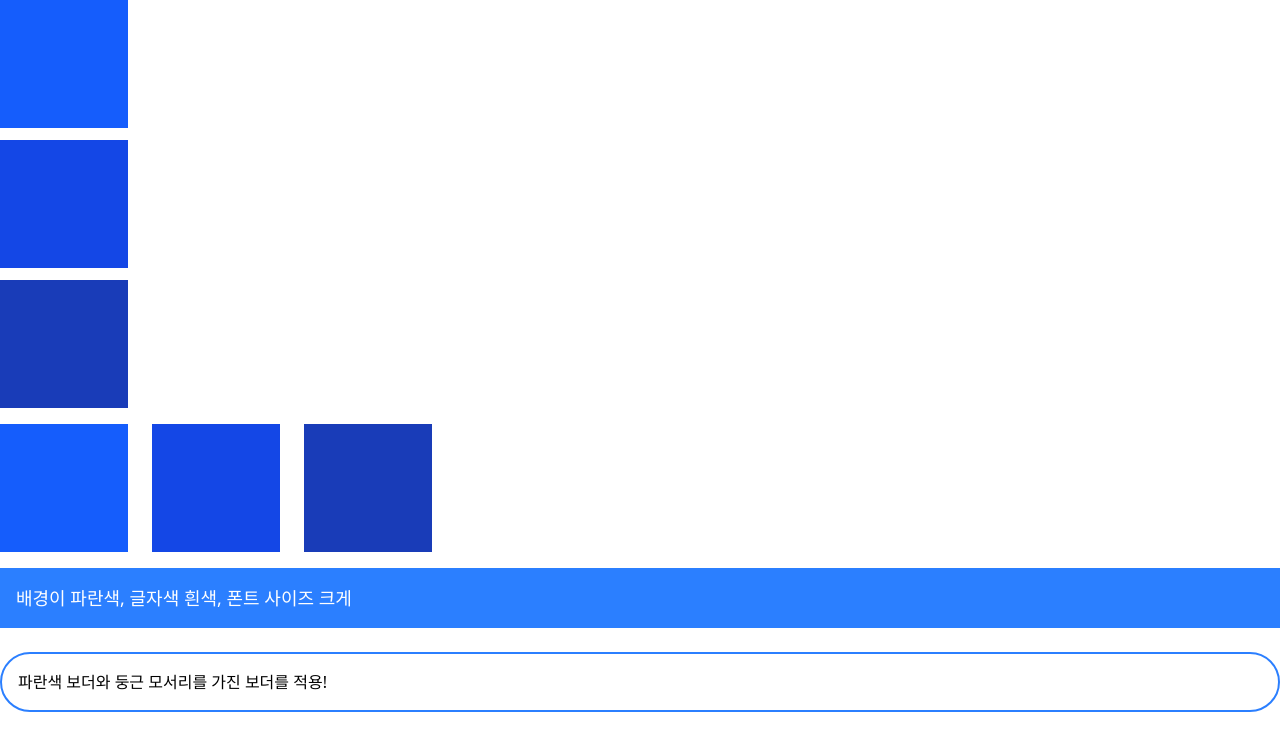
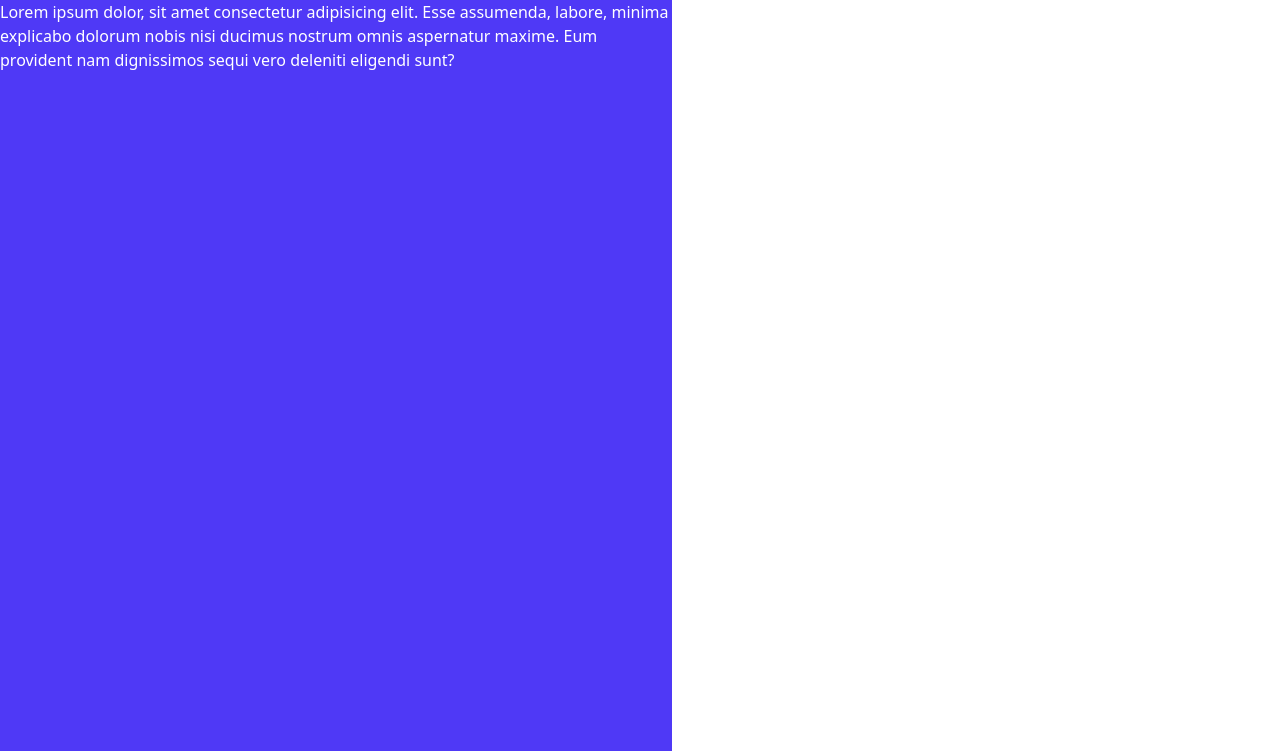
Before and after one commit to juyeon-Bae/TailwindCSS-Study, a React (Vite) app: page / in a window 1280 px wide. Shown: the top 751 px of the page. Built offline with nearby package versions, Linux system fonts and the light colour scheme.

Commit message:
Container

```diff
--- /dev/null
+++ b/src/02_layout/container.jsx
@@ -0,0 +1,15 @@
+export default function Container() {
+  return (
+    //h-screen : viewport(100vh)
+    <main
+      className="container max-w-2xl  bg-indigo-600 h-screen
+    text-white
+    "
+    >
+      Lorem ipsum dolor, sit amet consectetur adipisicing elit. Esse assumenda,
+      labore, minima explicabo dolorum nobis nisi ducimus nostrum omnis
+      aspernatur maxime. Eum provident nam dignissimos sequi vero deleniti
+      eligendi sunt?
+    </main>
+  );
+}
--- a/src/App.jsx
+++ b/src/App.jsx
@@ -1,11 +1,13 @@
 import { BrowserRouter, Route, Routes } from 'react-router-dom';
 import TailwindBasic from './pages/Tailwind_Basic';
+import Container from './02_layout/container';
 function App() {
   return (
     <>
       <BrowserRouter>
         <Routes>
-          <Route path="/" element={<TailwindBasic />} />
+          {/* <Route path="/" element={<TailwindBasic />} /> */}
+          <Route path="/" element={<Container />} />
         </Routes>
       </BrowserRouter>
     </>
--- /dev/null
+++ b/src/pages/Layout.jsx
@@ -0,0 +1,9 @@
+import Container from '../02_layout/container';
+
+export default function Layout() {
+  return (
+    <>
+      <Container />
+    </>
+  );
+}
--- a/tailwind.config.js
+++ b/tailwind.config.js
@@ -2,6 +2,10 @@
 export default {
     content: ["./index.html", "./src/**/*.{js,jsx,ts,tsx}"],
     theme: {
+        container: {
+            center: true,
+            padding: '2rem',
+        },
         extend: {
             colors: {
                 clifford: '#3B44E6'
```
